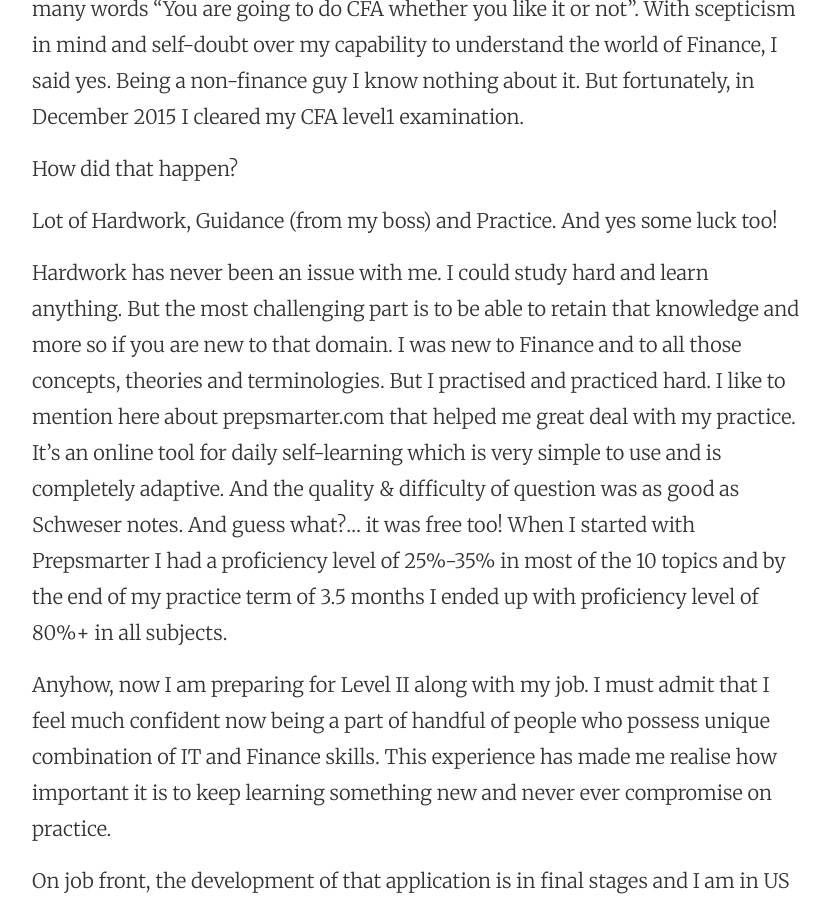
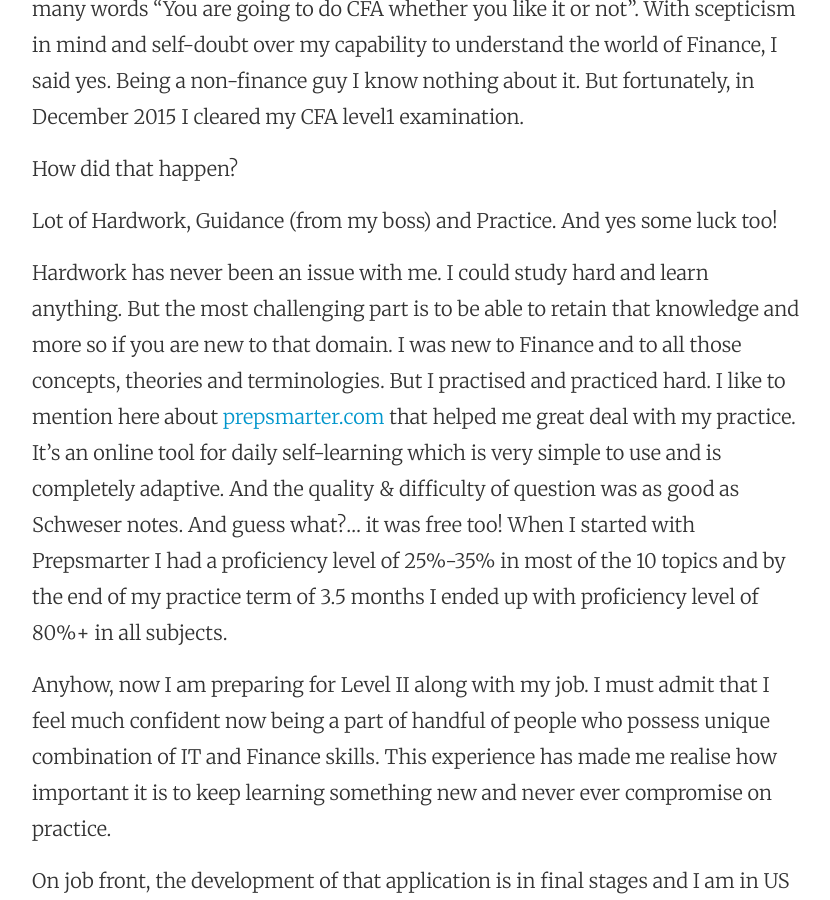
Before and after one commit to rajtanwar/rajtanwar.github.io, a Jekyll site: the page built from _posts/2016-04-22-my-experience-with-learning-expands-opportunity-and-achieving-my-dreams.markdown, in a window 1280 px wide and 900 px high, scrolled down 1468 px. Shown: the whole window, without its empty margins (224-1054 px from the left). Built offline with Jekyll 4.4.1, drawn with Linux system fonts in a browser that asks for light colours; part of the change alters nothing that is shown.

```diff
--- a/_posts/2016-04-22-my-experience-with-learning-expands-opportunity-and-achieving-my-dreams.markdown
+++ b/_posts/2016-04-22-my-experience-with-learning-expands-opportunity-and-achieving-my-dreams.markdown
@@ -15,7 +15,7 @@ How did that happen?
 
 Lot of Hardwork, Guidance (from my boss) and Practice.  And yes some luck too!
 
-Hardwork has never been an issue with me. I could study hard and learn anything. But the most challenging part is to be able to retain that knowledge and more so if you are new to that domain. I was new to Finance and to all those concepts, theories and terminologies. But I practised and practiced hard. I like to mention here about prepsmarter.com that helped me great deal with my practice. It’s an online tool for daily self-learning which is very simple to use and is completely adaptive. And the quality & difficulty of question was as good as Schweser notes. And guess what?… it was free too! When I started with Prepsmarter I had a proficiency level of 25%-35% in most of the 10 topics and by the end of my practice term of 3.5 months I ended up with proficiency level of 80%+ in all subjects.
+Hardwork has never been an issue with me. I could study hard and learn anything. But the most challenging part is to be able to retain that knowledge and more so if you are new to that domain. I was new to Finance and to all those concepts, theories and terminologies. But I practised and practiced hard. I like to mention here about <a href="http://prepsmarter.com/">prepsmarter.com</a> that helped me great deal with my practice. It’s an online tool for daily self-learning which is very simple to use and is completely adaptive. And the quality & difficulty of question was as good as Schweser notes. And guess what?… it was free too! When I started with Prepsmarter I had a proficiency level of 25%-35% in most of the 10 topics and by the end of my practice term of 3.5 months I ended up with proficiency level of 80%+ in all subjects.
 
 Anyhow, now I am preparing for Level II along with my job. I must admit that I feel much confident now being a part of handful of people who possess unique combination of IT and Finance skills. This experience has made me realise how important it is to keep learning something new and never ever compromise on practice.
 
```
